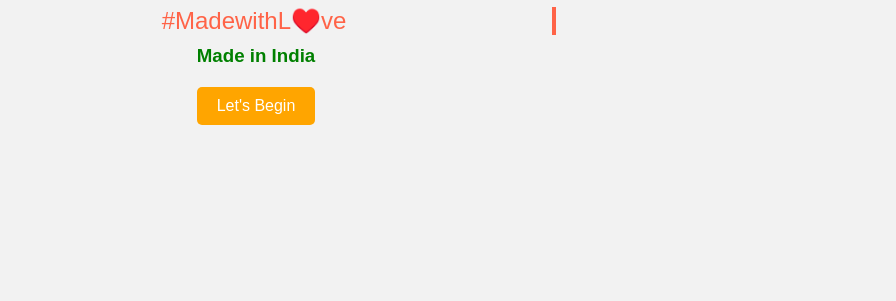
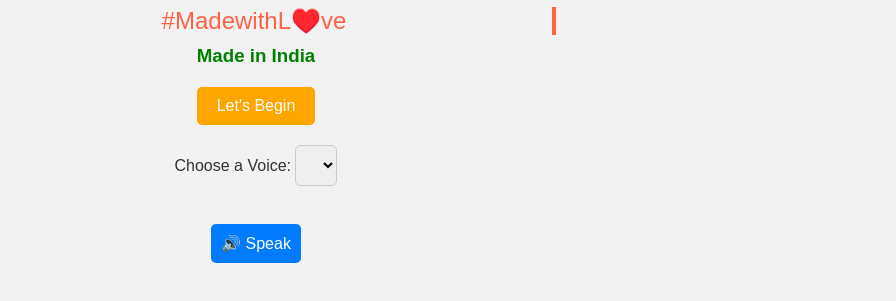
Before and after one commit to TECHTOAMYT/Quizer-Kerala-AI_GPT, a plain HTML site: page index.html in a window 1280 px wide. Shown: the part 293-594 px from the top of the page, without its empty margins (384-1280 px from the left). Drawn offline with Linux system fonts and the light colour scheme.

Commit message:
Update index.html

```diff
--- a/index.html
+++ b/index.html
@@ -533,6 +533,15 @@ margin: 0;
       </script>
       </div>
 
+<label for="voiceSelect">Choose a Voice:</label>
+    <select id="voiceSelect"></select>
+    <br><br>
+    <button id="speakButton">🔊 Speak</button>
+  </div>
+  <script src="script.js"></script>
+
+
+
 </body>
 
 </html>
```
